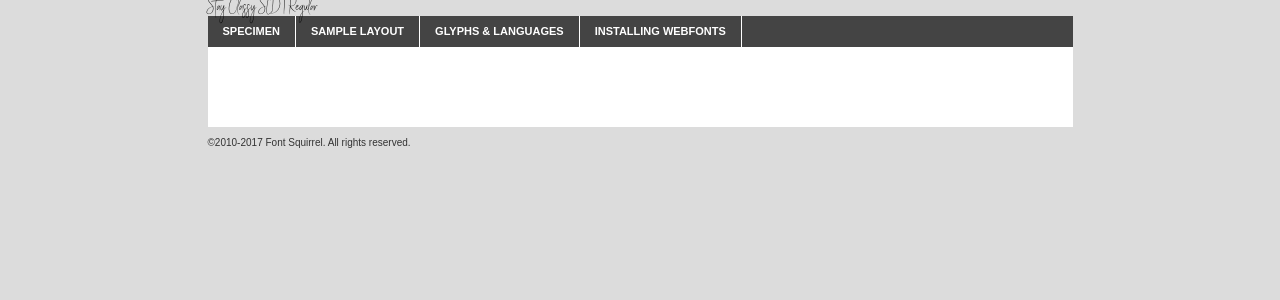
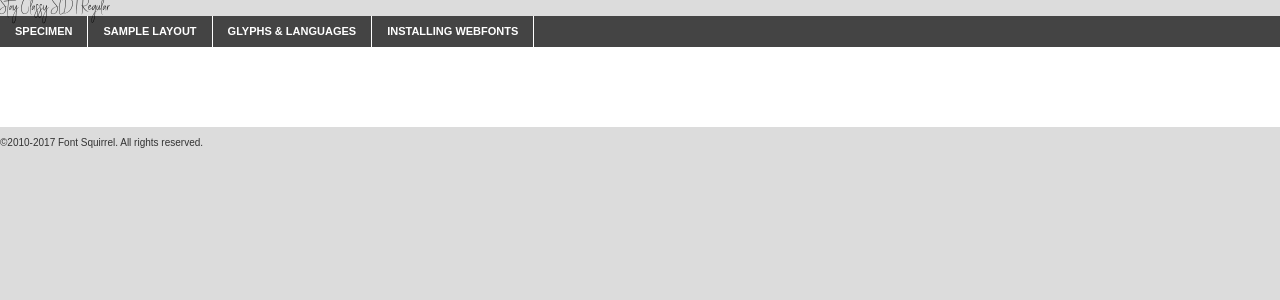
Before and after one commit to nic-nat/wedding, a Jekyll site: the page css/webfontkit-StayClassy/stayclassysldt-xgkd-demo.html, which Jekyll copies as it is, in a window 1280 px wide. Shown: the top 300 px of the page. Built offline with Jekyll 4.4.1, drawn with Linux system fonts in a browser that asks for light colours; nearby versions of some CDN libraries.

Commit message:
Update specimen_stylesheet.css

```diff
--- a/css/webfontkit-StayClassy/specimen_files/specimen_stylesheet.css
+++ b/css/webfontkit-StayClassy/specimen_files/specimen_stylesheet.css
@@ -49,7 +49,7 @@
 	font-size: 18px;
 }
 
-#container {
+container {
 	width: 865px;
 	margin: 0px auto;
 }
@@ -62,7 +62,7 @@
 	color: #fff;
 }
 
-#header span {
+header span {
 	color: #666;
 }
 #main_content {
```
